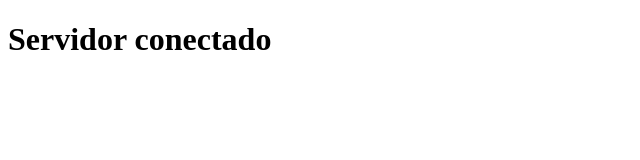
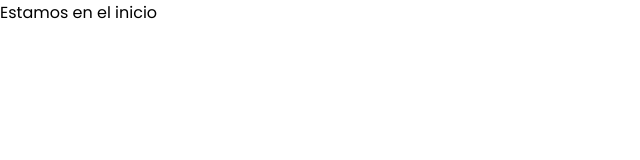
Before and after one commit to santiagobaronz/e-commerce, a website: page index.html in a window 1280 px wide. Shown: the whole page, without its empty margins (0-640 px from the left). Drawn offline with Linux system fonts and the light colour scheme; some packages are replaced by stand-ins of ours; a script that the page names is missing.

Commit message:
[Segundo commit] Estructura completa

```diff
--- a/app.js
+++ b/app.js
@@ -25,7 +25,7 @@ const connection = mysql.createConnection({
 
 connection.connect(error => {
     if(error) throw error;
-    console.log('Database server running!')
+    console.log('Base de datos conectada')
 })
 
 /***************************************************************
@@ -42,5 +42,5 @@ app.get('/', (req, res) => {
  *                          Port
 ***************************************************************/
 
-const port = process.env.port || 3050;
+const port = process.env.port || 8080;
 app.listen(port, () => console.log(`Escuchando en el puerto ${port}...`));
--- a/index.html
+++ b/index.html
@@ -1,12 +1,32 @@
 <!DOCTYPE html>
-<html lang="en">
+<html lang="es">
     <head>
         <meta charset="UTF-8">
         <meta http-equiv="X-UA-Compatible" content="IE=edge">
         <meta name="viewport" content="width=device-width, initial-scale=1.0">
-    <title>Document</title>
+        <title>UD Identity - Tienda Virtual</title>
+
+        <link rel="stylesheet" href="./src/css/styles.css">
     </head>
     <body>
-    <h1>Servidor conectado</h1>
+        <header>
+            <nav>
+
+            </nav>
+        </header>
+
+        <main>
+            <div class="main-content">
+                <p>Esto no se cambia</p>
+            </div>
+        </main>
+
+        <footer>
+
+        </footer>
+
+
+        <script src="./src/js/main.js" type="module"></script>
+        <script src="//cdn.jsdelivr.net/npm/sweetalert2@11"></script>
     </body>
 </html>
--- /dev/null
+++ b/src/css/styles.css
@@ -0,0 +1,58 @@
+@import url('https://fonts.googleapis.com/css2?family=Nunito+Sans:ital,wght@0,200;0,300;0,400;0,600;0,700;0,800;0,900;1,200;1,300;1,400;1,600;1,700;1,800;1,900&family=Poppins:ital,wght@0,100;0,200;0,300;0,400;0,500;0,600;0,700;0,800;0,900;1,100;1,200;1,300;1,400;1,500;1,600;1,700;1,800;1,900&display=swap');
+
+* {
+	padding: 0;
+	margin: 0;
+	box-sizing: border-box;
+    font-family: 'Nunito Sans', sans-serif;
+    font-family: 'Poppins', sans-serif;
+	outline: none;
+	border: none;
+	text-decoration: none;
+	list-style: none;
+}
+
+:root{
+    --blue: #5E50F9;
+    --indigo: #6610f2;
+    --purple: #6a008a;
+    --pink: #E91E63;
+    --red: #f96868;
+    --orange: #f2a654;
+    --yellow: #f6e84e;
+    --green: #46c35f;
+    --teal: #58d8a3;
+    --cyan: #57c7d4;
+    --white: #ffffff;
+    --gray: #6c757d;
+    --gray-dark: #0f1531;
+    --blue: #5E50F9;
+    --indigo: #6610f2;
+    --purple: #6a008a;
+    --pink: #E91E63;
+    --red: #f96868;
+    --orange: #f2a654;
+    --yellow: #f6e84e;
+    --green: #46c35f;
+    --teal: #58d8a3;
+    --cyan: #57c7d4;
+    --white: #ffffff;
+    --gray: #434a54;
+    --gray-light: #aab2bd;
+    --gray-lighter: #e8eff4;
+    --gray-lightest: #e6e9ed;
+    --black: #000000;
+    --primary: #4B49AC;
+    --secondary: #a3a4a5;
+    --success: #57B657;
+    --info: #248AFD;
+    --warning: #FFC100;
+    --danger: #FF4747;
+    --light: #f8f9fa;
+    --dark: #282f3a;
+
+    /*Colores de la universidad*/
+
+    --red-UD: #8c1919;
+    --black-UD: #192129;
+}
--- /dev/null
+++ b/src/js/main.js
@@ -0,0 +1,17 @@
+/* Imports */
+
+import { homePage } from "./modules/homePage.js";
+
+/* Main content is charged when the window is loaded */
+
+window.addEventListener("load", () => {
+    homePage();
+})
+
+/* First const get the objet to use in modules
+    and the function deletes all the contents of the parent container */
+
+export const mainContent = document.querySelector(".main-content");
+export const cleanContainer = () => {
+    mainContent.innerHTML = "";
+}
--- /dev/null
+++ b/src/js/modules/homePage.js
@@ -0,0 +1,9 @@
+import { cleanContainer, mainContent } from "../main.js";
+import { popUpAlert } from "./popAlert.js";
+
+export const homePage = () => {
+
+    cleanContainer()
+    mainContent.innerHTML = "Estamos en el inicio"
+
+}
--- /dev/null
+++ b/src/js/modules/popAlert.js
@@ -0,0 +1,11 @@
+export const popUpAlert = (type, message, image) => {
+    Swal.fire({
+            icon: `${image}`,
+            title: `${type}`,
+            text: `${message}`,
+            background: "#1d204b",
+            color: "#FFF",
+            customClass: { popup: "swal2-border-radius" }
+        }
+    );
+}
```
Also changed, not shown: src/assets/logo.png (added). Lines whose indentation alone changed are shown as unchanged.
